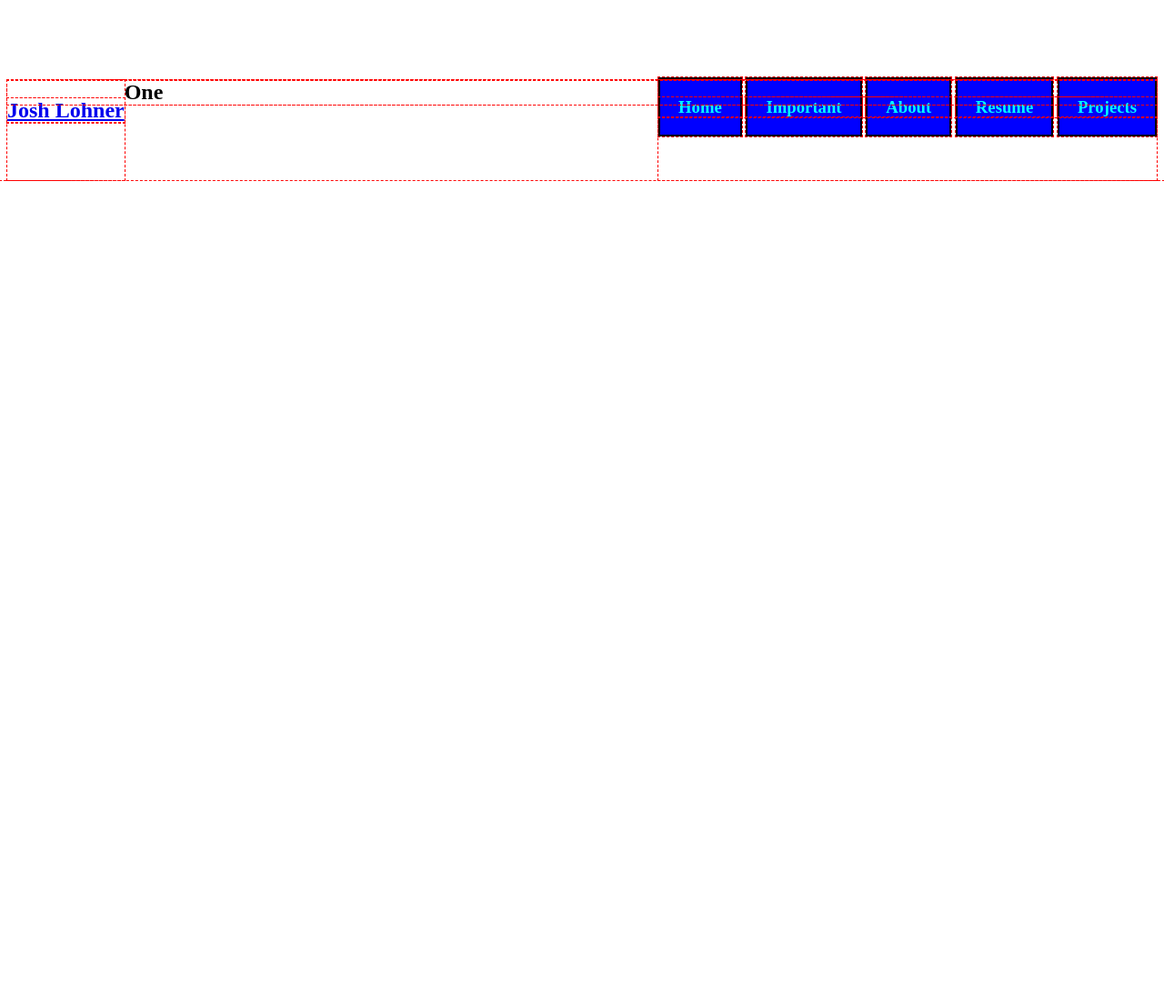
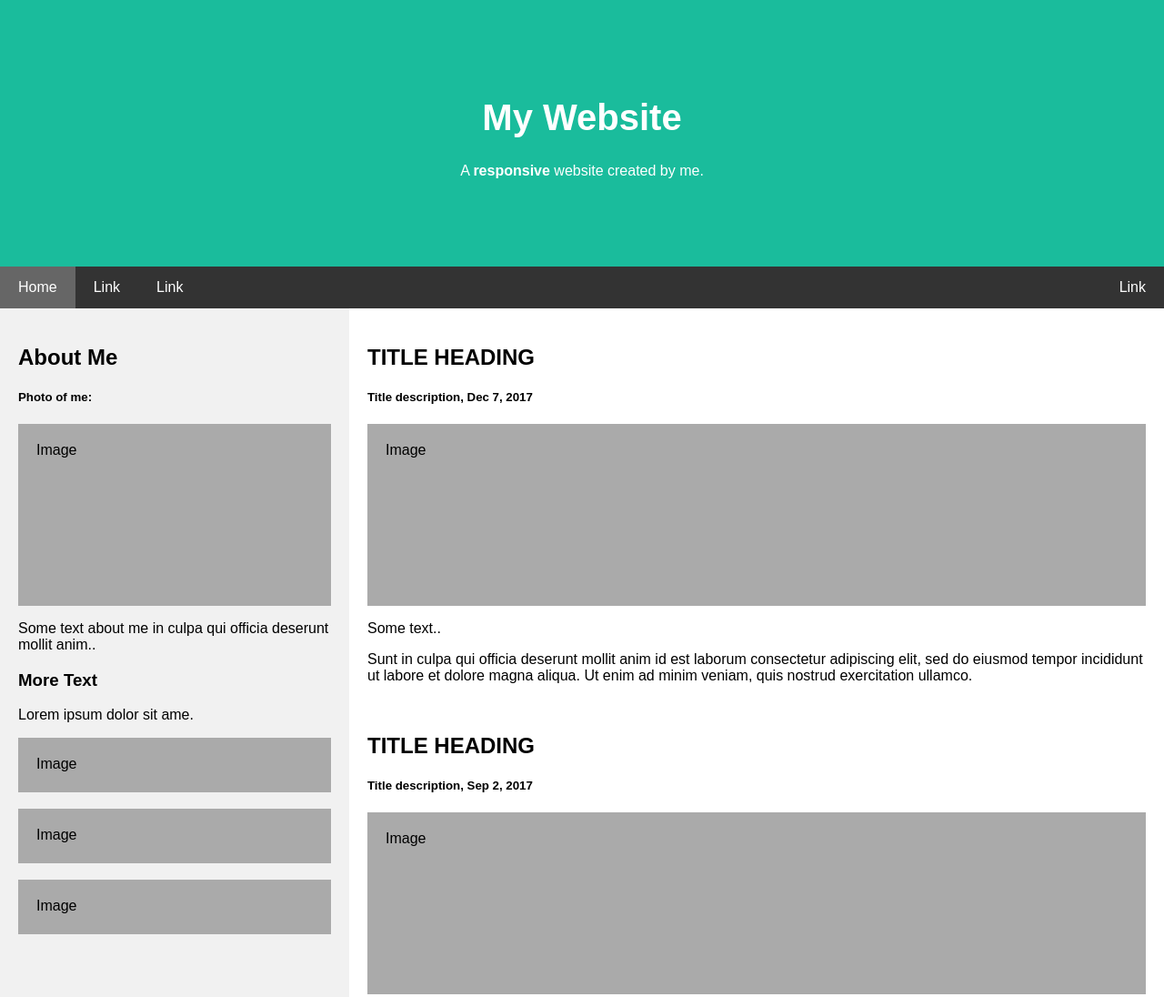
Before and after one commit to JoshLohner/lohnerj.github.io, a plain HTML site: page index.html in a window 1280 px wide. Shown: the top 1096 px of the page at 91% size. Before the commit the page ends 800 px from the top, so only its background shows below. Drawn offline with Linux system fonts and the light colour scheme.

Commit message:
Setup default layout to be changed

```diff
--- a/index.html
+++ b/index.html
@@ -7,41 +7,52 @@
   <meta http-equiv="X-UA-Compatible" content="ie=edge">
   <link rel="stylesheet" href="navbar.css">
   <script src="nav.js"></script>
+  <title>Josh's Webpage</title>
 </head>
 
 <body>
-  <header id="nav-wrapper">
-    <nav id="nav">
-      <div class="nav-left">
-        <h1><a href="#home">Josh Lohner</a></h1>
+<div class="header">
+  <h1>My Website</h1>
+  <p>A <b>responsive</b> website created by me.</p>
+</div>
 
-      </div>
-      <div class="nav-right">
-        <h3>
-        <!-- Brings us back to the top -->
-        <a href="#home" class="nav-link active"><span class="nav-link-span"><span class="u-nav">Home</span></span></a>
-        <!-- contact information, links to pages like github and linkedin -->
-        <a href="#home" class="nav-link active"><span class="nav-link-span"><span class="u-nav">Important</span></span></a>
-        <!-- Short little description of me, hobbies -->
-        <a href="#about" class="nav-link"><span class="nav-link-span"><span class="u-nav">About</span></span></a>
-        <!-- Either have resume here, or have important things from resume -->
-        <a href="#work" class="nav-link"><span class="nav-link-span"><span class="u-nav">Resume</span></span></a>
-        <!-- Talk about some of the projects I have done -->
-        <a href="#contact" class="nav-link"><span class="nav-link-span"><span class="u-nav">Projects</span></span></a>
-        </h3>
-      </div>
-    </nav>
-  </header>
-  <main>
-   <div class="wrapper">
-      <div id="skew1" class="cus-div">
-        <div class="content">
-          <h2>One</h2>
-        </div>
-      </div>
-   </div>
-  </main>
+<div class="navbar">
+  <a href="#" class="active">Home</a>
+  <a href="#">Link</a>
+  <a href="#">Link</a>
+  <a href="#" class="right">Link</a>
+</div>
+
+<div class="row">
+  <div class="side">
+    <h2>About Me</h2>
+    <h5>Photo of me:</h5>
+    <div class="fakeimg" style="height:200px;">Image</div>
+    <p>Some text about me in culpa qui officia deserunt mollit anim..</p>
+    <h3>More Text</h3>
+    <p>Lorem ipsum dolor sit ame.</p>
+    <div class="fakeimg" style="height:60px;">Image</div><br>
+    <div class="fakeimg" style="height:60px;">Image</div><br>
+    <div class="fakeimg" style="height:60px;">Image</div>
+  </div>
+  <div class="main">
+    <h2>TITLE HEADING</h2>
+    <h5>Title description, Dec 7, 2017</h5>
+    <div class="fakeimg" style="height:200px;">Image</div>
+    <p>Some text..</p>
+    <p>Sunt in culpa qui officia deserunt mollit anim id est laborum consectetur adipiscing elit, sed do eiusmod tempor incididunt ut labore et dolore magna aliqua. Ut enim ad minim veniam, quis nostrud exercitation ullamco.</p>
+    <br>
+    <h2>TITLE HEADING</h2>
+    <h5>Title description, Sep 2, 2017</h5>
+    <div class="fakeimg" style="height:200px;">Image</div>
+    <p>Some text..</p>
+    <p>Sunt in culpa qui officia deserunt mollit anim id est laborum consectetur adipiscing elit, sed do eiusmod tempor incididunt ut labore et dolore magna aliqua. Ut enim ad minim veniam, quis nostrud exercitation ullamco.</p>
+  </div>
+</div>
+
+<div class="footer">
+  <h2>Footer</h2>
+</div>
 
 </body>
-
 </html>
--- a/navbar.css
+++ b/navbar.css
@@ -1,33 +1,121 @@
-/* Global Elements */
+/* All */
+/* * {
+  box-sizing: border-box;
+  outline: dotted;
+  outline-color: red;
+} */
+
 
 * {
-    outline: 1px dashed red;
-  }
+  box-sizing: border-box;
+}
+
+/* Style the body */
+body {
+  font-family: Arial, Helvetica, sans-serif;
+  margin: 0;
+}
+
+/* Header/logo Title */
+.header {
+  padding: 80px;
+  text-align: center;
+  background: #1abc9c;
+  color: white;
+}
+
+/* Increase the font size of the heading */
+.header h1 {
+  font-size: 40px;
+}
+
+/* Sticky navbar - toggles between relative and fixed, depending on the scroll position. It is positioned relative until a given offset position is met in the viewport - then it "sticks" in place (like position:fixed). The sticky value is not supported in IE or Edge 15 and earlier versions. However, for these versions the navbar will inherit default position */
+.navbar {
+  overflow: hidden;
+  background-color: #333;
+  position: sticky;
+  position: -webkit-sticky;
+  top: 0;
+}
+
+/* Style the navigation bar links */
+.navbar a {
+  float: left;
+  display: block;
+  color: white;
+  text-align: center;
+  padding: 14px 20px;
+  text-decoration: none;
+}
 
 
-/* Nav Bar */
-
-.nav-right{
-    float: right;
-    height: 110px
-
+/* Right-aligned link */
+.navbar a.right {
+  float: right;
 }
 
-.nav-left{
-    float: left;
-    height: 110px
-
- }
-
- .u-nav {
-  background-color: blue;
-  padding: 20px;
-  border: 2px solid black;
-  color:aqua;
-  transform: skew(14deg);
+/* Change color on hover */
+.navbar a:hover {
+  background-color: #ddd;
+  color: black;
 }
 
-/* Main */
-main {
-  margin-top: 7% ;
+/* Active/current link */
+.navbar a.active {
+  background-color: #666;
+  color: white;
 }
+
+/* Column container */
+.row {
+  display: -ms-flexbox; /* IE10 */
+  display: flex;
+  -ms-flex-wrap: wrap; /* IE10 */
+  flex-wrap: wrap;
+}
+
+/* Create two unequal columns that sits next to each other */
+/* Sidebar/left column */
+.side {
+  -ms-flex: 30%; /* IE10 */
+  flex: 30%;
+  background-color: #f1f1f1;
+  padding: 20px;
+}
+
+/* Main column */
+.main {
+  -ms-flex: 70%; /* IE10 */
+  flex: 70%;
+  background-color: white;
+  padding: 20px;
+}
+
+/* Fake image, just for this example */
+.fakeimg {
+  background-color: #aaa;
+  width: 100%;
+  padding: 20px;
+}
+
+/* Footer */
+.footer {
+  padding: 20px;
+  text-align: center;
+  background: #ddd;
+}
+
+/* Responsive layout - when the screen is less than 700px wide, make the two columns stack on top of each other instead of next to each other */
+@media screen and (max-width: 700px) {
+  .row {
+    flex-direction: column;
+  }
+}
+
+/* Responsive layout - when the screen is less than 400px wide, make the navigation links stack on top of each other instead of next to each other */
+@media screen and (max-width: 400px) {
+  .navbar a {
+    float: none;
+    width: 100%;
+  }
+}
```
